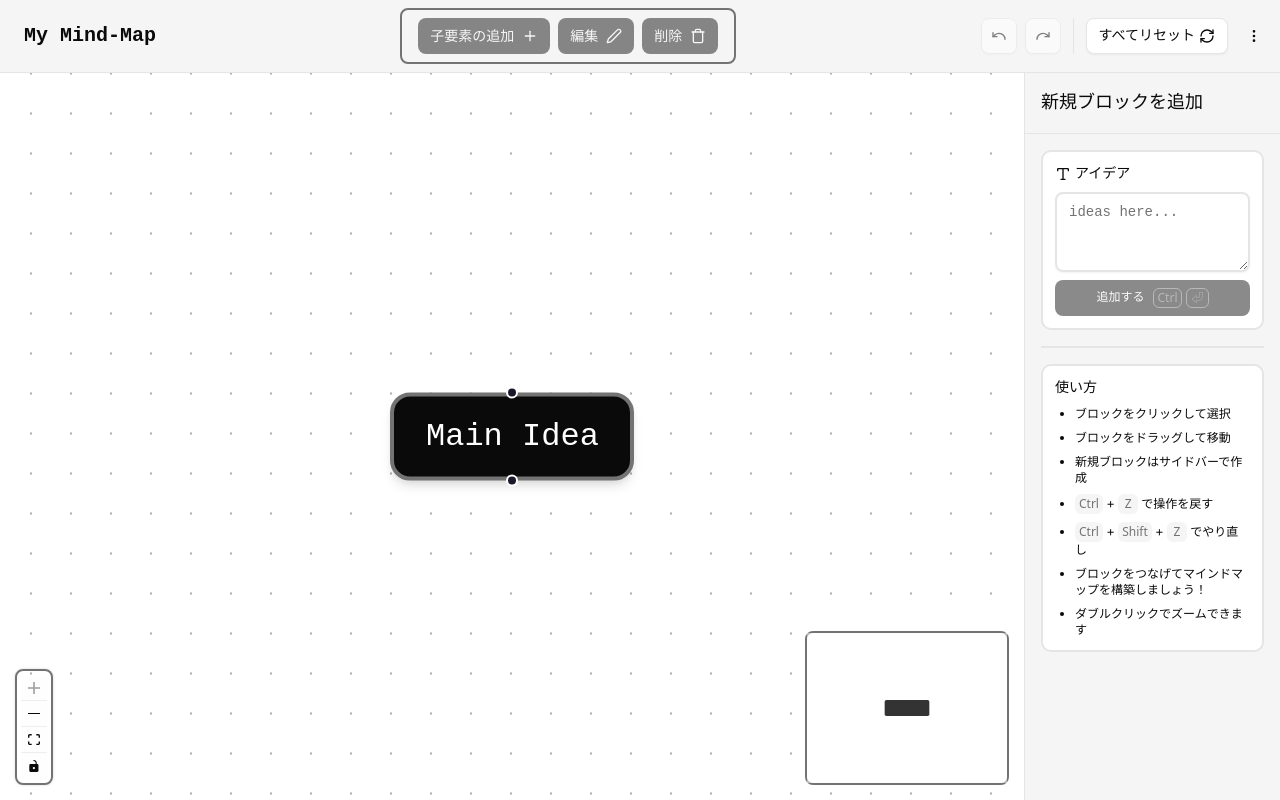
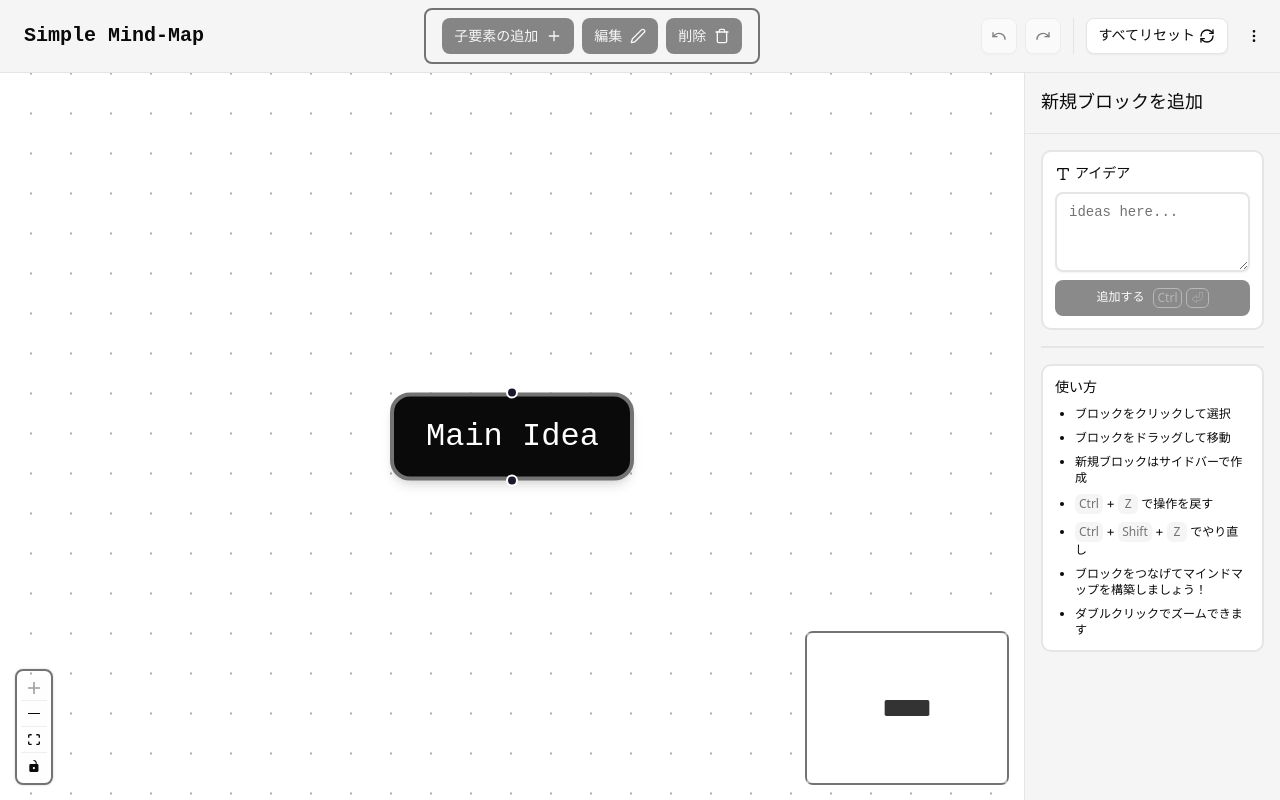
Before and after one commit to oumelab/my-react-flow-app, a React (Vite) app: page / in a window 1280 px wide. Built offline with nearby package versions, Linux system fonts and the light colour scheme.

Commit message:
refactor: Update Header component title and adjust layout for improved spacing

```diff
--- a/src/components/header.tsx
+++ b/src/components/header.tsx
@@ -43,10 +43,10 @@ export function Header() {
   };
 
   return (
-    <header className="bg-muted border-b p-2 flex items-center justify-between">
+    <header className="bg-muted border-b p-2 flex items-center gap-2 justify-between">
       <div className="flex items-center">
         <h1 className="font-pixel text-foreground text-xl font-bold ml-4">
-          My Mind-Map
+          Simple Mind-Map
         </h1>
       </div>
 
```
